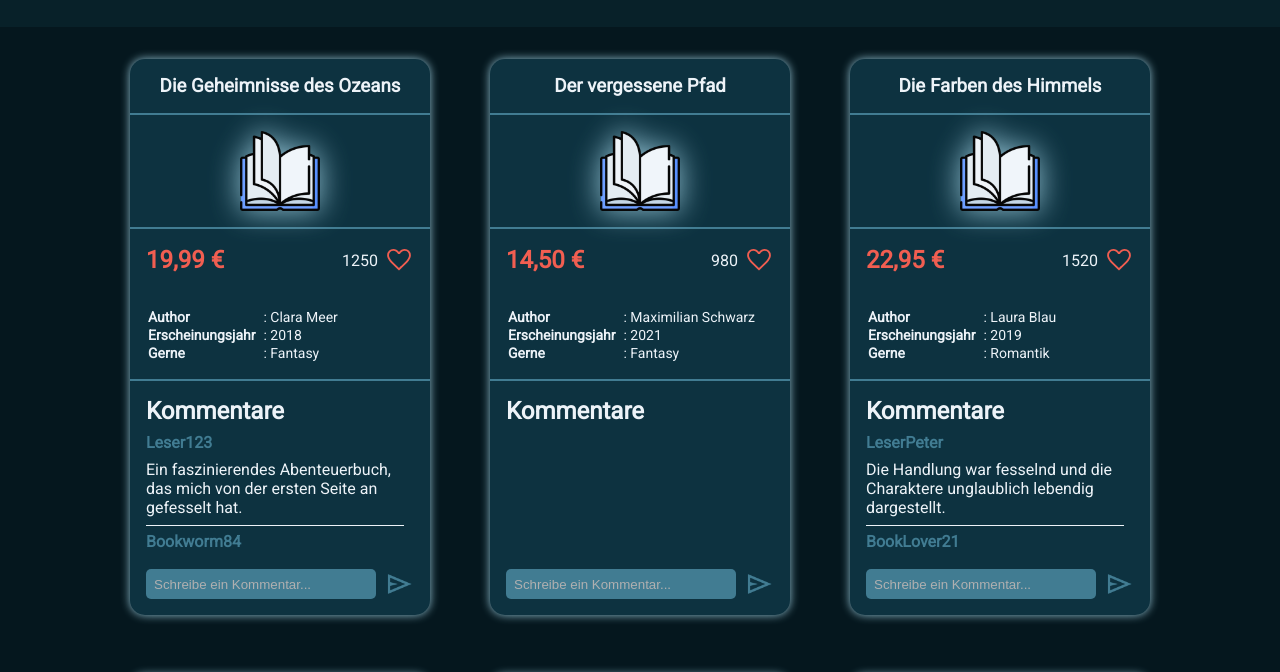
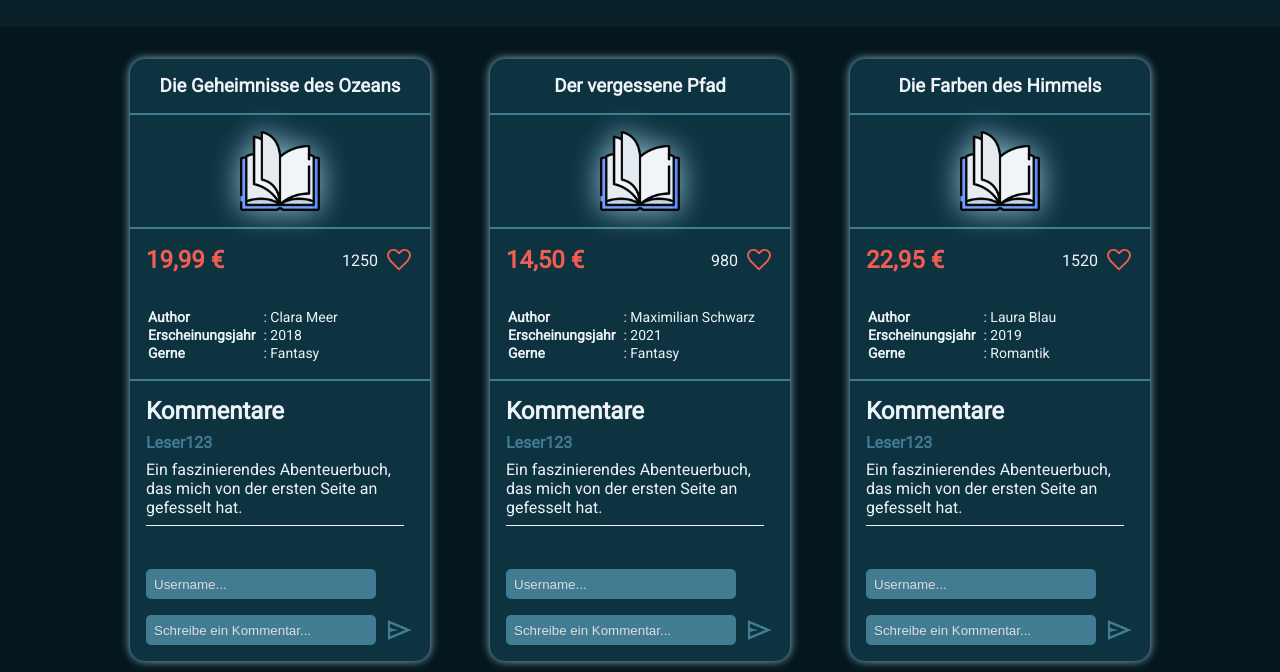
Before and after one commit to devhorn/Bookstore, a plain HTML site: page index.html in a window 1280 px wide. Shown: the part 73-745 px from the top of the page. Drawn offline with Linux system fonts and the light colour scheme; files whose address does not match are found by name.

Commit message:
added like und commet function localy

```diff
--- a/scripts/db.js
+++ b/scripts/db.js
@@ -3,7 +3,7 @@ let books = [
     "name": "Die Geheimnisse des Ozeans",
     "author": "Clara Meer",
     "likes": 1250,
-    "liked": true,
+    "liked": false,
     "price": 19.99,
     "publishedYear": 2018,
     "genre": "Fantasy",
@@ -49,7 +49,7 @@ let books = [
     "name": "Die Farben des Himmels",
     "author": "Laura Blau",
     "likes": 1520,
-    "liked": true,
+    "liked": false,
     "price": 22.95,
     "publishedYear": 2019,
     "genre": "Romantik",
@@ -106,7 +106,7 @@ let books = [
     "name": "Der letzte Wächter",
     "author": "Sabine Grün",
     "likes": 1300,
-    "liked": true,
+    "liked": false,
     "price": 16.75,
     "publishedYear": 2017,
     "genre": "Fantasy",
@@ -137,7 +137,7 @@ let books = [
     "name": "Jenseits der Sterne",
     "author": "Oliver Schwarz",
     "likes": 1450,
-    "liked": true,
+    "liked": false,
     "price": 21.0,
     "publishedYear": 2015,
     "genre": "Science-Fiction",
@@ -169,7 +169,7 @@ let books = [
     "name": "Liebe in Zeiten des Krieges",
     "author": "Emilia Rot",
     "likes": 1800,
-    "liked": true,
+    "liked": false,
     "price": 19.99,
     "publishedYear": 2016,
     "genre": "Romantik",
--- a/scripts/script.js
+++ b/scripts/script.js
@@ -2,19 +2,12 @@ function renderBooks() {
   let booksContentRef = document.getElementById("booksContent");
   booksContentRef.innerHTML = "";
   for (let i = 0; i < books.length; i++) {
-    let bookElement = books[i];
-    let convertedPrice = convertPrice(bookElement.price);
-    booksContentRef.innerHTML += getBookTemplate(
-      bookElement,
-      i,
-      convertedPrice
-    );
-    let commentsArr = bookElement.comments;
+    let convertedPrice = convertPrice(books[i].price);
+    booksContentRef.innerHTML += getBookTemplate(i, convertedPrice);
     let commentContentRef = document.getElementById(`${"commentContent" + i}`);
     commentContentRef.innerHTML = "";
-    for (let i = 0; i < commentsArr.length; i++) {
-      let commentElement = commentsArr[i];
-      commentContentRef.innerHTML += getCommentTemplate(commentElement);
+    for (let i = 0; i < books[i].comments.length; i++) {
+      commentContentRef.innerHTML += getCommentTemplate(books[i].comments[i]);
     }
   }
 }
@@ -35,3 +28,39 @@ function convertPrice(price) {
     return priceAsString;
   }
 }
+
+function likeBook(bookIndex) {
+  let heartImgRef = document.getElementById(`${"heart" + bookIndex}`);
+  let likeCounterRef = document.getElementById(`${"likeCounter" + bookIndex}`);
+
+  if (books[bookIndex].liked == false) {
+    books[bookIndex].likes += 1;
+    heartImgRef.src = "./assets/icon/heart_filled.svg";
+    likeCounterRef.innerHTML = books[bookIndex].likes;
+    books[bookIndex].liked = true;
+  } else {
+    books[bookIndex].likes -= 1;
+    heartImgRef.src = "./assets/icon/heart_unfilled.svg";
+    likeCounterRef.innerHTML = books[bookIndex].likes;
+    books[bookIndex].liked = false;
+  }
+}
+
+function addComment(bookIndex) {
+  let userRef = document.getElementById(`${"user" + bookIndex}`);
+  let userName = userRef.value;
+  let commentRef = document.getElementById(`${"comment" + bookIndex}`);
+  let comment = commentRef.value;
+  let commentContentRef = document.getElementById(
+    `${"commentContent" + bookIndex}`
+  );
+
+  books[bookIndex].comments.push({
+    "name": userName,
+    "comment": comment,
+  });
+
+  commentContentRef.innerHTML += `<div class="comment"><p class="commentUser">${userName}<p><p class="commentText">${comment}</p></div>`;
+  userRef.value = "";
+  commentRef.value = "";
+}
--- a/scripts/template.js
+++ b/scripts/template.js
@@ -1,18 +1,22 @@
-function getBookTemplate(bookElement, bookIndex, bookPrice) {
+function getBookTemplate(bookIndex, price) {
   return `<div class="bookContainer">
             <div class="bookTitle">
-              <h3>${bookElement.name}</h3>
+              <h3>${books[bookIndex].name}</h3>
             </div>
             <div class="bookImg">
               <img src="./assets/icon/open-book.png" alt="" />
             </div>
             <div class="bookInformation">
               <div class="priceAndLikeContainer">
-                <p id="price">${bookPrice} €</p>
+                <p id="price">${price} €</p>
                 <div class="likeContainer">
-                  <p id="likeCounter">${bookElement.likes}</p>
+                  <p id="${"likeCounter" + bookIndex}">${
+    books[bookIndex].likes
+  }</p>
                   <img
-                    src="./assets/icon/favorite_24dp_F15E51_FILL0_wght300_GRAD0_opsz24.svg"
+                  id="${"heart" + bookIndex}"
+                    onclick="likeBook(${bookIndex})"
+                    src="./assets/icon/heart_unfilled.svg"
                     alt="heart"
                   />
                 </div>
@@ -21,15 +25,17 @@ function getBookTemplate(bookElement, bookIndex, bookPrice) {
                 <table>
                   <tr>
                     <td class="infoType">Author</td>
-                    <td class="infoText">: ${bookElement.author}</td>
+                    <td class="infoText">: ${books[bookIndex].author}</td>
                   </tr>
                   <tr>
                     <td class="infoType">Erscheinungsjahr</td>
-                    <td class="infoText">: ${bookElement.publishedYear}</td>
+                    <td class="infoText">: ${
+                      books[bookIndex].publishedYear
+                    }</td>
                   </tr>
                   <tr>
                     <td class="infoType">Gerne</td>
-                    <td class="infoText">: ${bookElement.genre}</td>
+                    <td class="infoText">: ${books[bookIndex].genre}</td>
                   </tr>
                 </table>
               </div>
@@ -39,9 +45,16 @@ function getBookTemplate(bookElement, bookIndex, bookPrice) {
               <div id=${
                 "commentContent" + bookIndex
               } class="commentContainer"></div>
-              <div class="commentInput">
-                <input type="text" placeholder="Schreibe ein Kommentar..." />
-                <img src="./assets/icon/send.png" alt="" />
+              <div class="inputContainer">
+                <input id="${
+                  "user" + bookIndex
+                }" class="userNameInput" type="text" placeholder="Username..." />
+                <div class="commentInput">
+                  <input id="${
+                    "comment" + bookIndex
+                  }" type="text" placeholder="Schreibe ein Kommentar..." />
+                  <img onclick="addComment(${bookIndex})" src="./assets/icon/send.png" alt="" />
+                </div>
               </div>
             </div>
           </div>
--- a/styles/book_style.css
+++ b/styles/book_style.css
@@ -6,6 +6,10 @@
   --text-color: #edf3f8;
   --divider-color: #417c92;
   font-family: "Roboto", serif;
+}
+
+.dNone {
+  display: none;
 }
 
 .bookContainer {
@@ -96,6 +100,7 @@
   height: 120px;
   overflow: auto;
   padding-right: 10px;
+  margin-bottom: 16px;
   ::-webkit-scrollbar {
     width: 8px;
   }
@@ -124,6 +129,19 @@
   padding-bottom: 8px;
 }
 
+.userNameInput {
+  background-color: var(--divider-color);
+  border-width: 0;
+  border-radius: 5px;
+  padding-left: 8px;
+  height: 30px;
+  width: 230px;
+}
+
+.userNameInput::placeholder {
+  color: rgb(221, 219, 219);
+}
+
 .commentInput {
   margin-top: 16px;
   display: flex;
@@ -141,7 +159,7 @@
 }
 
 .commentInput input::placeholder {
-  color: rgb(176, 176, 176);
+  color: rgb(221, 219, 219);
 }
 
 .commentInput img:hover {
```
Also changed, not shown: tests/test.html (+7 -0 lines), assets/icon/heart_filled.svg (renamed from assets/icon/favorite_24dp_F15E51_FILL1_wght300_GRAD0_opsz24.svg), assets/icon/heart_unfilled.svg (renamed from assets/icon/favorite_24dp_F15E51_FILL0_wght300_GRAD0_opsz24.svg).
